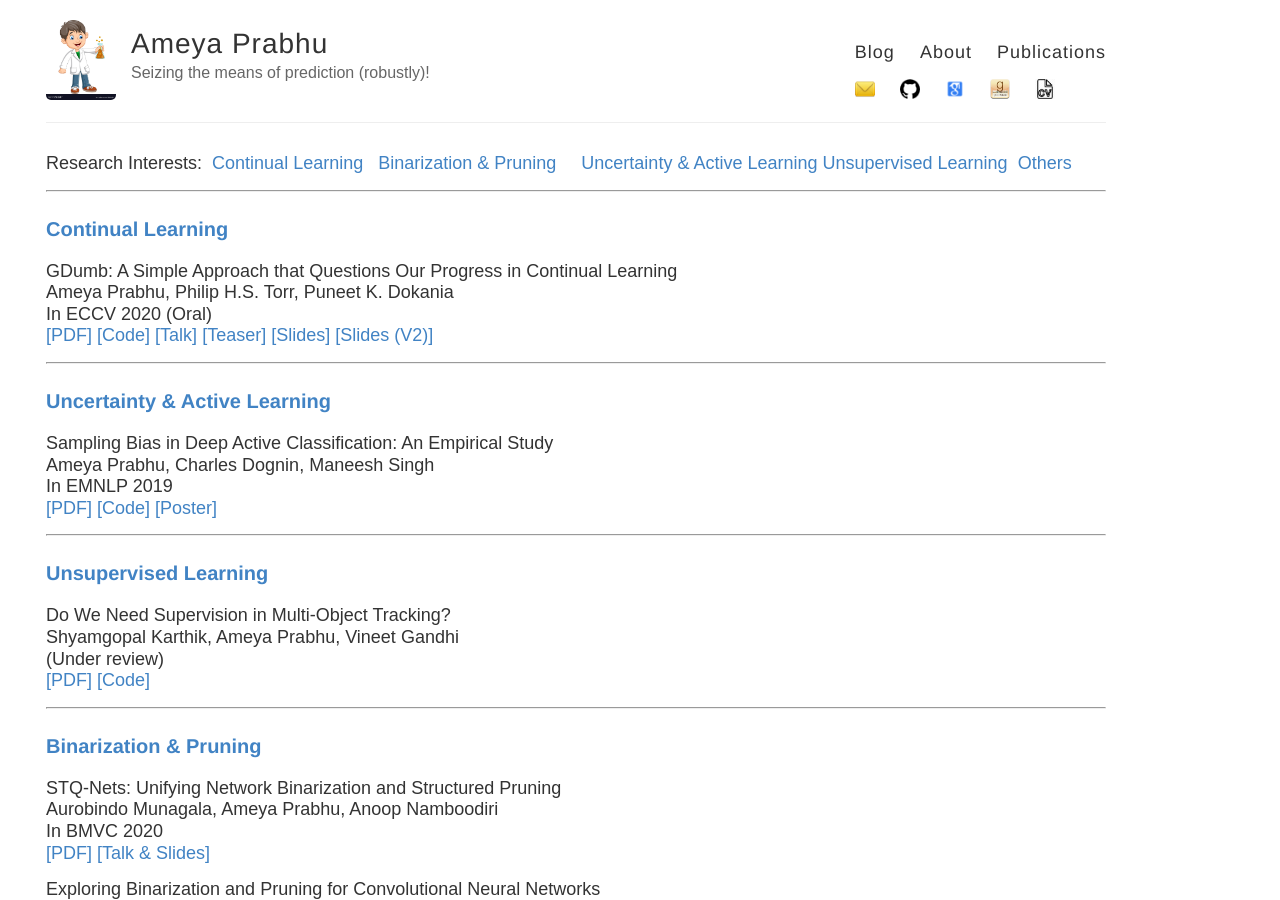
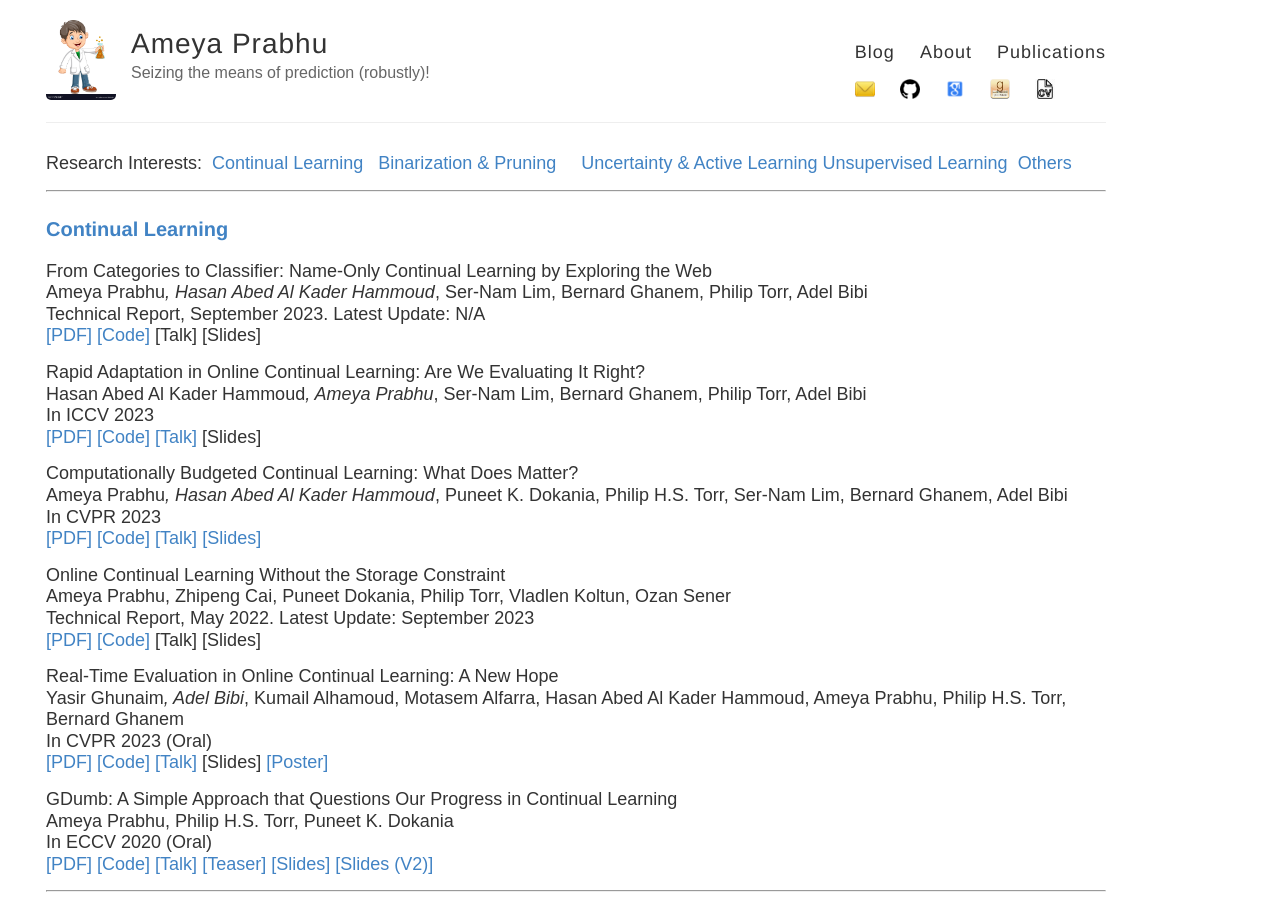
Before and after one commit to drimpossible/drimpossible.github.io, a Jekyll site: the page built from publications/index.md, in a window 1280 px wide and 900 px high. Built offline with Jekyll 4.4.1, drawn with Linux system fonts in a browser that asks for light colours.

Commit message:
Update index.md

```diff
--- a/publications/index.md
+++ b/publications/index.md
@@ -11,6 +11,19 @@ Research Interests:  [Continual Learning](#lifelonglearning)   [Binarization
 
 
 ### <a name="lifelonglearning" id="lifelonglearning"> Continual Learning
+
+From Categories to Classifier: Name-Only Continual Learning by Exploring the Web<br/>Ameya Prabhu*, Hasan Abed Al Kader Hammoud*, Ser-Nam Lim, Bernard Ghanem,
+Philip Torr, Adel Bibi<br/> Technical Report, September 2023. Latest Update: N/A <br/> [\[PDF\]](https://github.com/drimpossible/drimpossible.github.io/blob/a4f19ca2e0b95719f647bdf600f24b8bb6be3ab8/documents/Category2Classifier.pdf) [\[Code\]](https://github.com/drimpossible/C2C) \[Talk\] \[Slides\]
+
+Rapid Adaptation in Online Continual Learning: Are We Evaluating It Right?<br/>Hasan Abed Al Kader Hammoud*, Ameya Prabhu*, Ser-Nam Lim, Bernard Ghanem,
+Philip Torr, Adel Bibi<br/> In ICCV 2023 <br/> [\[PDF\]](https://github.com/drimpossible/drimpossible.github.io/blob/41f547b991fc99d1f733df8ab8528aa552b74a1f/documents/EvalOCL.pdf) [\[Code\]](https://github.com/drimpossible/EvalOCL) [\[Talk\]](https://www.youtube.com/watch?v=H8Cyh-7xltg) \[Slides\]
+
+Computationally Budgeted Continual Learning: What Does Matter?<br/>Ameya Prabhu*, Hasan Abed Al Kader Hammoud*, Puneet K. Dokania, Philip H.S. Torr, Ser-Nam Lim, Bernard Ghanem,
+ Adel Bibi<br/> In CVPR 2023 <br/> [\[PDF\]](https://github.com/drimpossible/drimpossible.github.io/blob/41f547b991fc99d1f733df8ab8528aa552b74a1f/documents/BudgetCL.pdf) [\[Code\]](https://github.com/drimpossible/BudgetCL) [\[Talk\]](https://www.youtube.com/watch?v=V-mxeWZjCUo) [\[Slides\]]()
+
+Online Continual Learning Without the Storage Constraint<br/>Ameya Prabhu, Zhipeng Cai, Puneet Dokania, Philip Torr, Vladlen Koltun, Ozan Sener<br/> Technical Report, May 2022. Latest Update: September 2023 <br/> [\[PDF\]](https://github.com/drimpossible/drimpossible.github.io/blob/41f547b991fc99d1f733df8ab8528aa552b74a1f/documents/ACM.pdf) [\[Code\]](https://github.com/drimpossible/ACM) \[Talk\] \[Slides\]
+
+Real-Time Evaluation in Online Continual Learning: A New Hope<br/>Yasir Ghunaim*, Adel Bibi*, Kumail Alhamoud, Motasem Alfarra, Hasan Abed Al Kader Hammoud, Ameya Prabhu, Philip H.S. Torr, Bernard Ghanem<br/> In CVPR 2023 (Oral) <br/> [\[PDF\]](https://github.com/drimpossible/drimpossible.github.io/blob/41f547b991fc99d1f733df8ab8528aa552b74a1f/documents/RealOCL.pdf) [\[Code\]](https://github.com/Yasir-Ghunaim/RealtimeOCL) [\[Talk\]](https://www.youtube.com/watch?v=3nmRtFkF5fw&ab_channel=IVULKAUST) \[Slides\] [\[Poster\]](https://drive.google.com/file/d/1s-QxuqaPgL_eMwfv4hf9DkjKYWL4sOjv/view?usp=share_link)
 
 GDumb: A Simple Approach that Questions Our Progress in Continual Learning<br/>Ameya Prabhu, Philip H.S. Torr, Puneet K. Dokania<br/> In ECCV 2020 (Oral) <br/> [\[PDF\]](https://www.robots.ox.ac.uk/~tvg/publications/2020/gdumb.pdf) [\[Code\]](https://github.com/drimpossible/GDumb) [\[Talk\]](https://www.youtube.com/watch?v=iHCy_9guZMI) [\[Teaser\]](https://www.youtube.com/watch?v=F37GNpRLUrM) [\[Slides\]](https://github.com/drimpossible/drimpossible.github.io/blob/master/documents/gdumb_slides.pdf) [\[Slides (V2)\]](https://github.com/drimpossible/drimpossible.github.io/blob/master/documents/gdumb_slides_improved.pdf)
 
```
